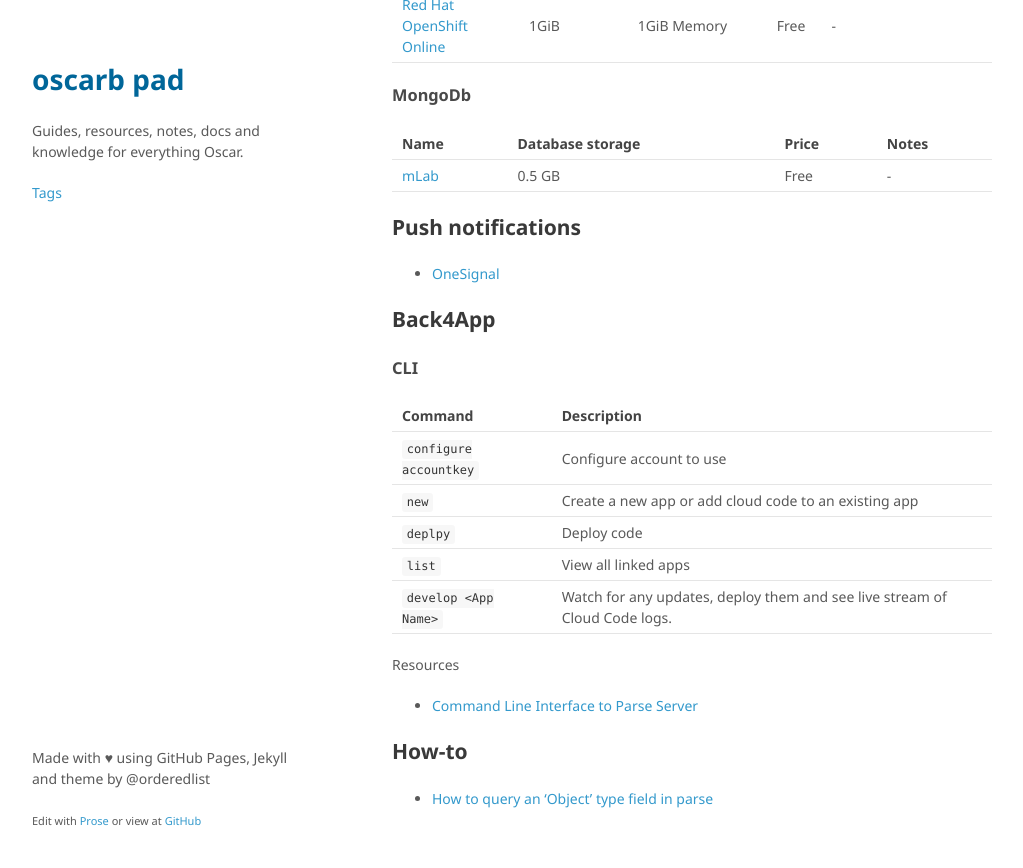
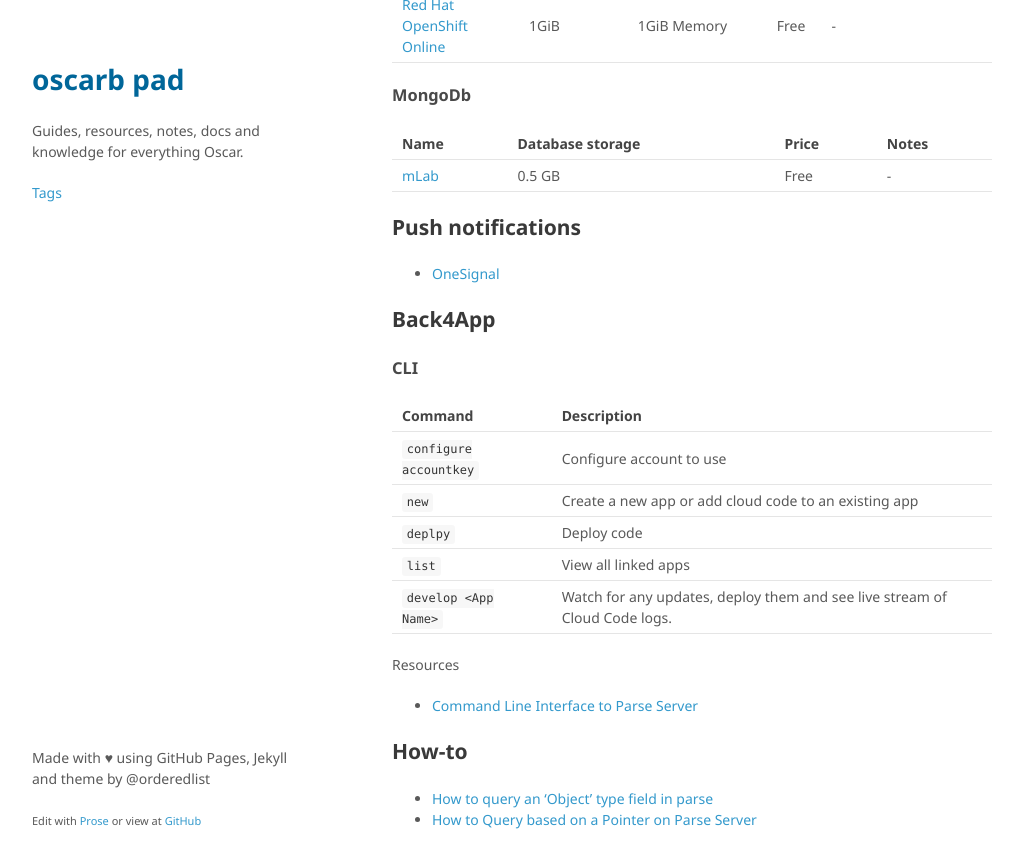
Before and after one commit to oscarb/pad, a Jekyll site: the page built from _docs/parse-server.md, in a window 1280 px wide and 900 px high, scrolled down 1092 px. Shown: the top 868 px of the window, without its empty margins (128-1151 px from the left). Built offline with Jekyll 4.4.1, drawn with Linux system fonts in a browser that asks for light colours; some web fonts are replaced.

Commit message:
Update parse-server.md

```diff
--- a/_docs/parse-server.md
+++ b/_docs/parse-server.md
@@ -76,3 +76,4 @@ Resources
 ## How-to
 
 * [How to query an 'Object' type field in parse](https://stackoverflow.com/questions/31306318/how-to-query-an-object-type-field-in-parse)
+* [How to Query based on a Pointer on Parse Server](https://designingforscale.com/query-on-a-parse-pointer/)
```
